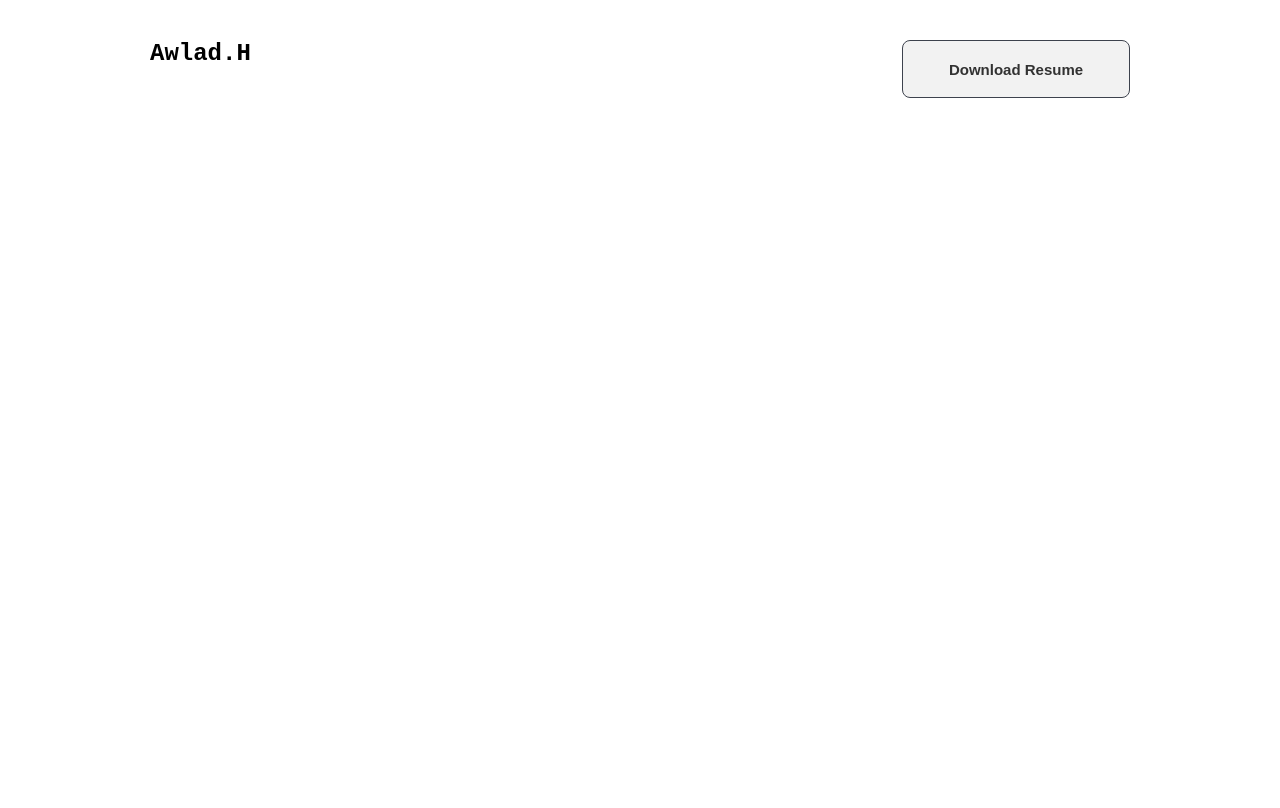
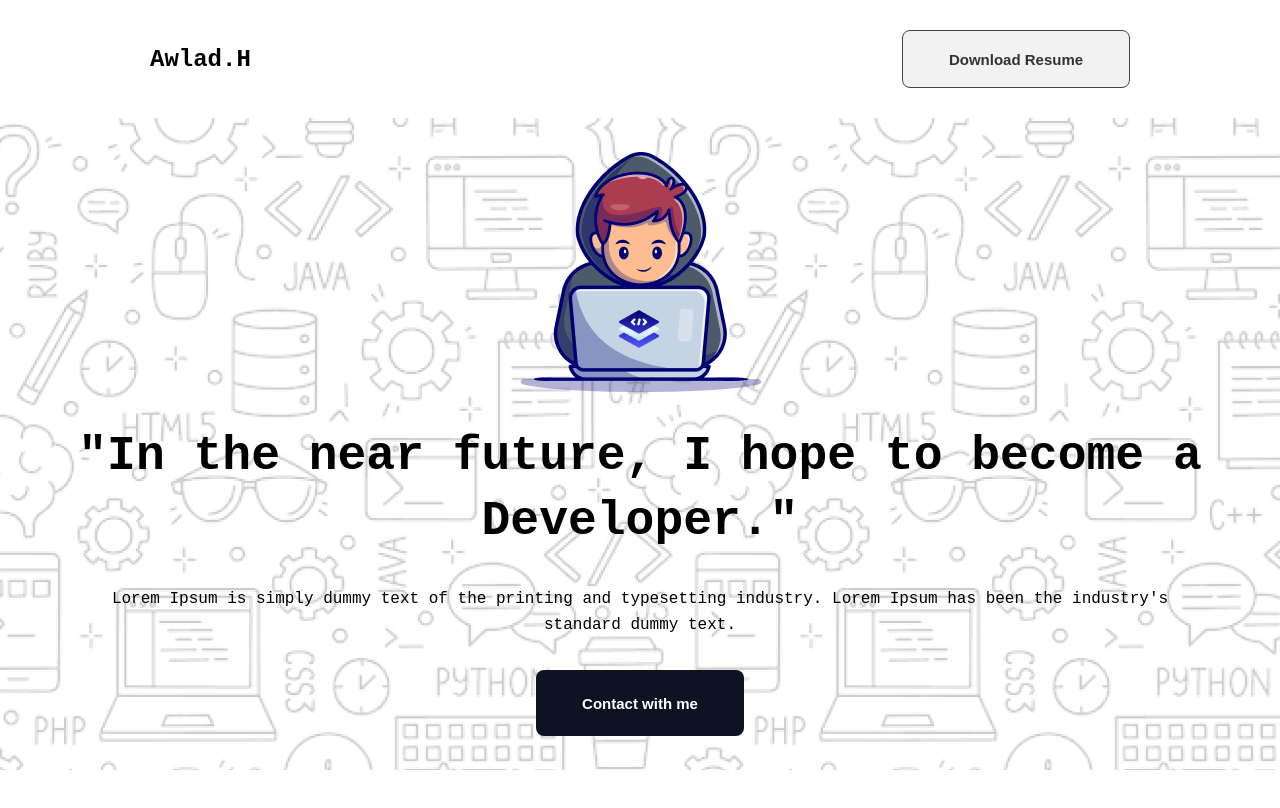
Before and after one commit to sabit-pc/B10A1-Portfolio-Site, a plain HTML site: page index.html in a window 1280 px wide. Drawn offline with Linux system fonts and the light colour scheme; a web font is replaced by a local one.

Commit message:
banner section added

```diff
--- a/index.html
+++ b/index.html
@@ -21,9 +21,23 @@
         <!-- navigation section starts -->
          <nav class="navbar">
             <h1>Awlad.H</h1>
-            <button type="button" class="resume">Download Resume</button>
+            <button type="button" class="btn">Download Resume</button>
          </nav>
          <!-- navigation ends here -->
+
+         <!-- banner section starts -->
+          <div class="banner">
+            <div class="banner-container">
+                <div class="hero-bg">
+                    <img src="assets/Group.png" alt="">
+                </div>
+                <h1>"In the near future, I hope to become a <br> Developer."</h1>
+                <p>Lorem Ipsum is simply dummy text of the printing and typesetting industry. Lorem Ipsum has been the industry's <br>
+                    standard dummy text.</p>
+                <button type="button" class="btn2">Contact with me</button>
+            </div>
+          </div>
+          <!-- banner section ends -->
     </header>
 </body>
 </html>
--- a/style.css
+++ b/style.css
@@ -13,10 +13,11 @@ body {
 .navbar {
     display: flex;
     justify-content: space-between;
-    margin: 40px 150px;
+    margin: 30px 150px;
+    align-items: center;
 }
 
-.navbar button {
+.navbar .btn {
     width: 228px;
     height: 58px;
     border: 1px solid #0d1321;
@@ -25,3 +26,58 @@ body {
     font-weight: 600;
     opacity: 0.8;
 }
+
+/* banner section */
+.banner {
+    width: 100%;
+    max-width: 1440px;
+    height: 652px;
+    margin-bottom: 74px;
+    display: flex;
+    justify-content: center;
+    align-items: center;
+}
+
+.banner-container {
+    background-image: url(assets/Hero-bg.png);
+    background-repeat: no-repeat;
+    background-size: cover;
+    background-position: center;
+    width: 100%;
+    height: 100%;
+    display: flex;
+    flex-direction: column;
+    justify-content: center;
+    align-items: center;
+    gap: 32px;
+}
+
+.banner-container .hero-bg {
+    width: 240.28px;
+    height: 240px;
+}
+
+.banner-container h1 {
+    text-align: center;
+    font-size: 48px;
+    font-weight: 800;
+    line-height: 65px;
+}
+
+.banner-container p {
+    text-align: center;
+    font-size: 16px;
+    font-weight: 400;
+    line-height: 26px;
+}
+
+.banner-container .btn2 {
+    width: 208px;
+    height: 66px;
+    border-radius: 8px;
+    background-color: rgb(13, 19, 33);
+    font-size: 15px;
+    color: rgb(255, 255, 255);
+    font-weight: 600;
+    border: none;
+}
```
